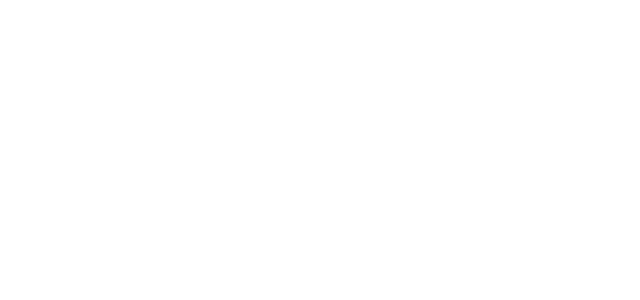
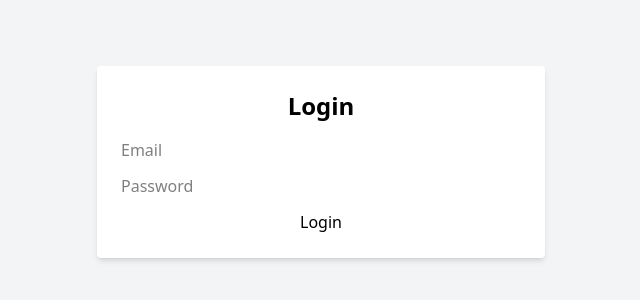
Before and after one commit to Jerry7675/patient-management-system, a React (Vite) app in the folder PMS/: page / in a window 1280 px wide. Before the commit this address had no page. Shown: the part 238-538 px from the top of the page, without its empty margins (319-959 px from the left). Built offline with nearby package versions, Linux system fonts and the light colour scheme.

Commit message:
base version 1.2.0 working login and register

```diff
--- a/PMS/src/App.css
+++ b/PMS/src/App.css
@@ -0,0 +1 @@
+@import "tailwindcss";
--- a/PMS/src/App.jsx
+++ b/PMS/src/App.jsx
@@ -7,7 +7,9 @@
   return (
     <Router>
       <Routes>
-        <Route path="/login" element={<Login />} />
+
+
+        <Route path="/" element={<Login />} />
         <Route path="/register" element={<Register />} />
 
         {/* Placeholders for role dashboards */}
```
